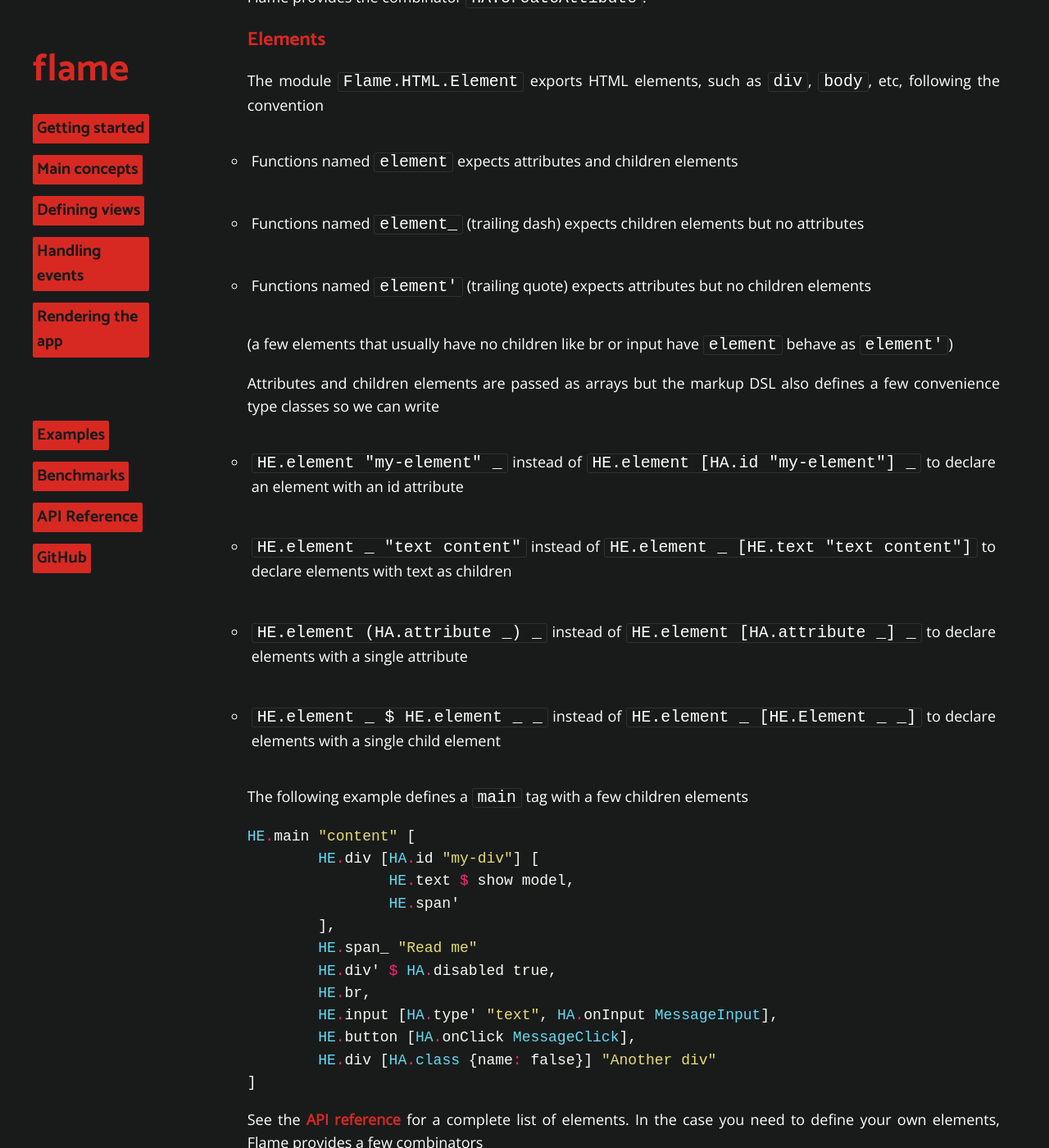
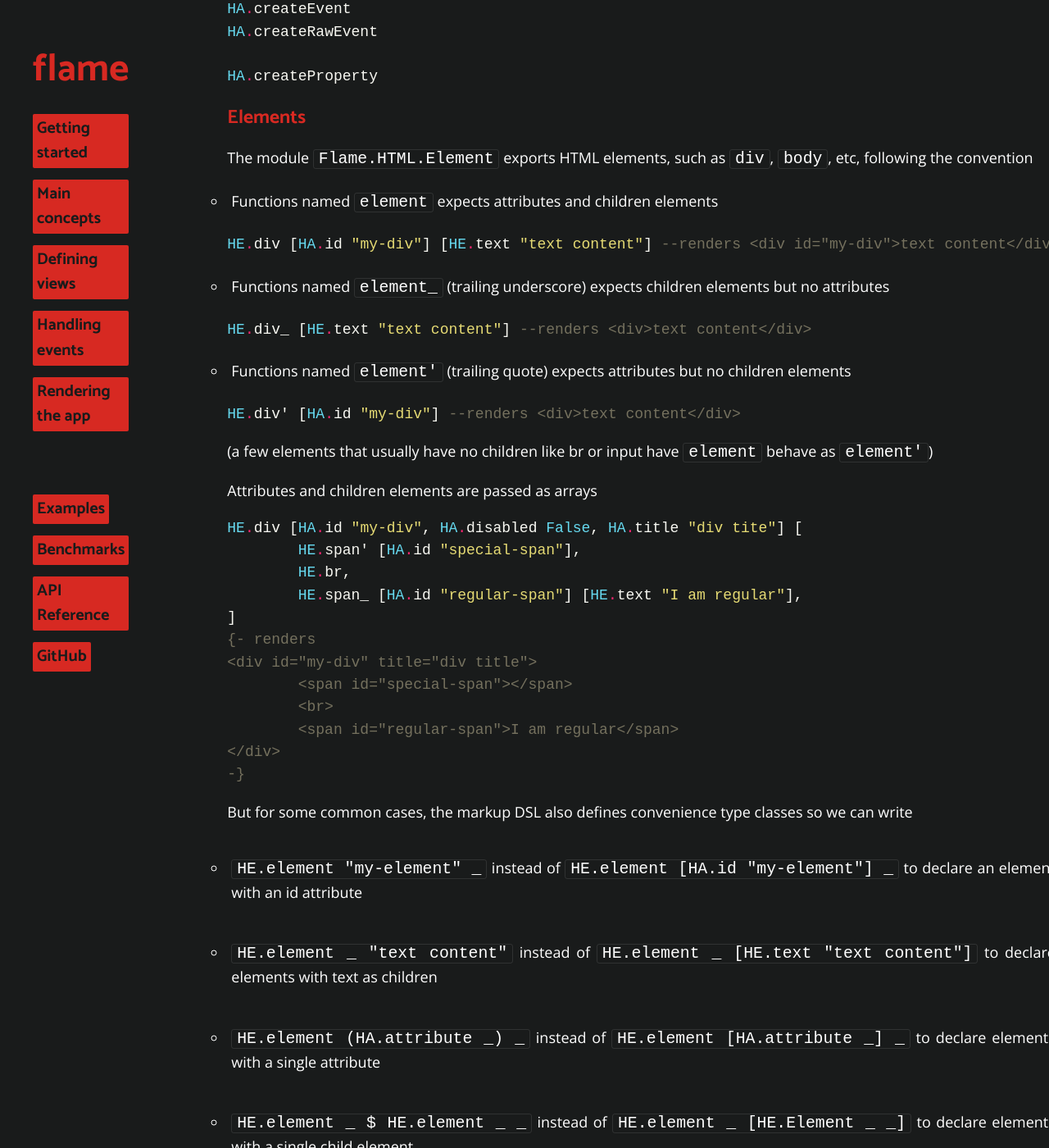
Before and after one commit to easafe/purescript-flame, a Jekyll site: the page built from docs/views.md, in a window 1280 px wide and 1400 px high, scrolled down 1070 px. Shown: the whole window at 82% size. Built offline with Jekyll 4.4.1, drawn with Linux system fonts in a browser that asks for light colours; some of the changed text lies outside the part shown.

Commit message:
elaborated main concepts and view

````diff
--- a/docs/views.md
+++ b/docs/views.md
@@ -34,7 +34,16 @@
 
 * Events, such as `onClick` or `onInput`, expecting a `message` type constructor
 
-See the [API reference](https://pursuit.purescript.org/packages/purescript-flame) for a complete list of attributes. In the case you need to define your own attributes, Flame provides the combinator `HA.createAttibute`.
+See the [API reference](https://pursuit.purescript.org/packages/purescript-flame) for a complete list of attributes. In the case you need to define your own attributes, Flame provides the combinators
+
+```haskell
+HA.createAttibute
+
+HA.createEvent
+HA.createRawEvent
+
+HA.createProperty
+```
 
 ### Elements
 
@@ -42,13 +51,42 @@
 
 * Functions named `element` expects attributes and children elements
 
-* Functions named `element_` (trailing dash) expects children elements but no attributes
+```haskell
+HE.div [HA.id "my-div"] [HE.text "text content"] --renders <div id="my-div">text content</div>
+```
+
+* Functions named `element_` (trailing underscore) expects children elements but no attributes
+
+```haskell
+HE.div_ [HE.text "text content"] --renders <div>text content</div>
+```
 
 * Functions named `element'` (trailing quote) expects attributes but no children elements
 
+```haskell
+HE.div' [HA.id "my-div"] --renders <div>text content</div>
+```
+
 (a few elements that usually have no children like br or input have `element` behave as `element'`)
 
-Attributes and children elements are passed as arrays but the markup DSL also defines a few convenience type classes so we can write
+Attributes and children elements are passed as arrays
+
+```haskell
+HE.div [HA.id "my-div", HA.disabled False, HA.title "div tite"] [
+        HE.span' [HA.id "special-span"],
+        HE.br,
+        HE.span_ [HA.id "regular-span"] [HE.text "I am regular"],
+]
+{- renders
+<div id="my-div" title="div title">
+        <span id="special-span"></span>
+        <br>
+        <span id="regular-span">I am regular</span>
+</div>
+-}
+```
+
+But for some common cases, the markup DSL also defines convenience type classes so we can write
 
 * `HE.element "my-element" _` instead of `HE.element [HA.id "my-element"] _` to declare an element with an id attribute
 
@@ -57,22 +95,6 @@
 * `HE.element (HA.attribute _) _` instead of `HE.element [HA.attribute _] _` to declare elements with a single attribute
 
 * `HE.element _ $ HE.element _ _` instead of `HE.element _ [HE.Element _ _]` to declare elements with a single child element
-
-The following example defines a `main` tag with a few children elements
-```haskell
-HE.main "content" [
-        HE.div [HA.id "my-div"] [
-                HE.text $ show model,
-                HE.span'
-        ],
-        HE.span_ "Read me"
-        HE.div' $ HA.disabled true,
-        HE.br,
-        HE.input [HA.type' "text", HA.onInput MessageInput],
-        HE.button [HA.onClick MessageClick],
-        HE.div [HA.class {name: false}] "Another div"
-]
-```
 
 See the [API reference](https://pursuit.purescript.org/packages/purescript-flame) for a complete list of elements. In the case you need to define your own elements, Flame provides a few combinators
 ```haskell
````
Also changed, not shown: docs/concepts.md (+15 -1 lines).
